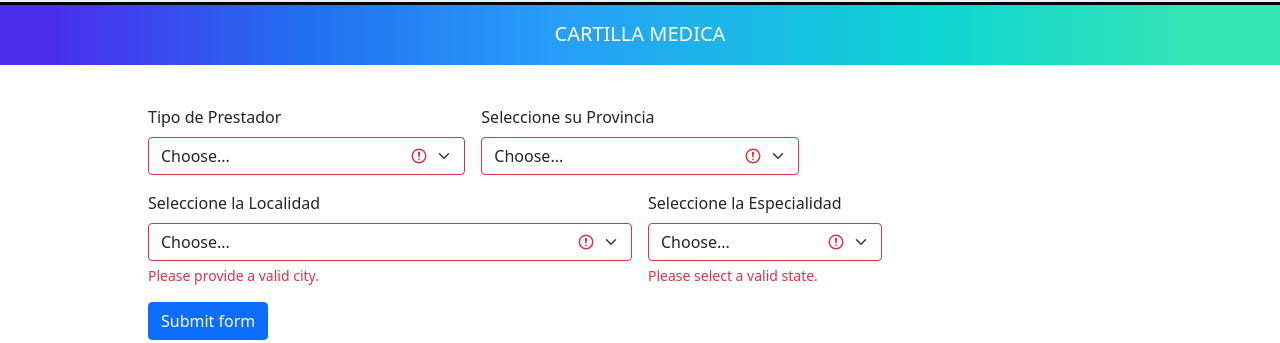
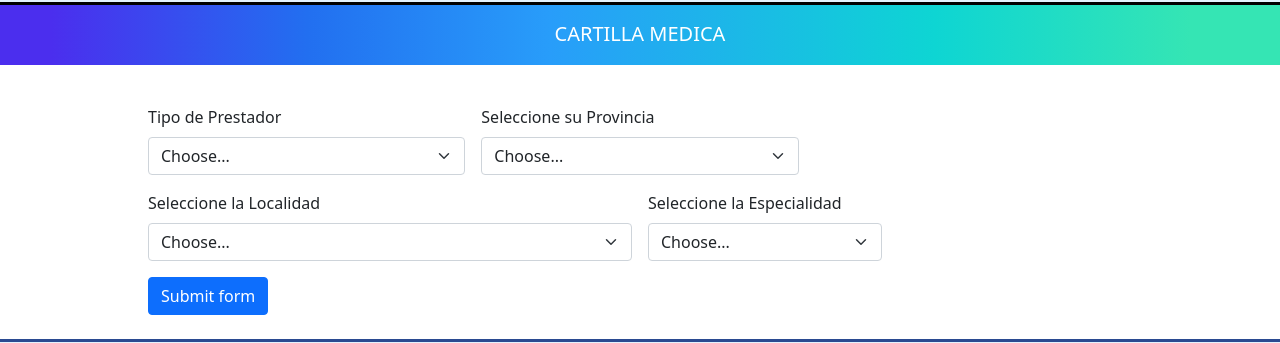
Before and after one commit to RamiroFerz/Nam-Salud---Ramiro-Fernandez-Montero, a website: page pages/cartillaMedica.html in a window 1280 px wide. Shown: the part 125-468 px from the top of the page. Drawn offline with nearby package versions, Linux system fonts and the light colour scheme.

Commit message:
saco invalid

```diff
--- a/pages/cartillaMedica.html
+++ b/pages/cartillaMedica.html
@@ -48,7 +48,7 @@
     <form class="row g-3 mx-auto my-4 cartillaForm">
         <div class="col-lg-4 col-sm-12 ">
             <label for="validationServer02" class="form-label">Tipo de Prestador</label>
-            <select class="form-select is-invalid grilla1" id="validationServer04" aria-describedby="validationServer04Feedback" required>
+            <select class="form-select grilla1" id="validationServer04" aria-describedby="validationServer04Feedback" required>
               <option selected disabled value="">Choose...</option>
               <option value="institucion">INSTITUCION</option>
               <option value="profesional">PROFESIONAL</option>
@@ -56,7 +56,7 @@
           </div>
         <div class="col-lg-4 col-sm-12 ">
           <label for="validationServer02" class="form-label">Seleccione su Provincia</label>
-          <select class="form-select is-invalid grilla2" id="validationServer04" aria-describedby="validationServer04Feedback" required>
+          <select class="form-select  grilla2" id="validationServer04" aria-describedby="validationServer04Feedback" required>
             <option selected disabled value="">Choose...</option>
             <option value="SantaFe">SANTA FE</option>
             <option value="entrerios">ENTRE RIOS</option>
@@ -69,7 +69,7 @@
         </div>
         <div class="col-lg-6 col-sm-12 ">
           <label for="validationServer03" class="form-label">Seleccione la Localidad</label>
-          <select class="form-select is-invalid grilla3" id="validationServer04" aria-describedby="validationServer04Feedback" required>
+          <select class="form-select  grilla3" id="validationServer04" aria-describedby="validationServer04Feedback" required>
             <option selected disabled value="">Choose...</option>
             <option>...</option>
           </select>
@@ -79,7 +79,7 @@
         </div>
         <div class="col-lg-3 col-sm-12 grilla4">
           <label for="validationServer04" class="form-label">Seleccione la Especialidad</label>
-          <select class="form-select is-invalid" id="validationServer04" aria-describedby="validationServer04Feedback" required>
+          <select class="form-select " id="validationServer04" aria-describedby="validationServer04Feedback" required>
             <option selected disabled value="">Choose...</option>
             <option value="clinica medica">CLINICA</option>
             <option value="pediatria">PEDIATRIA</option>
```
Also changed, not shown: pages/quieroSerPrestador.html (+2 -2 lines).
